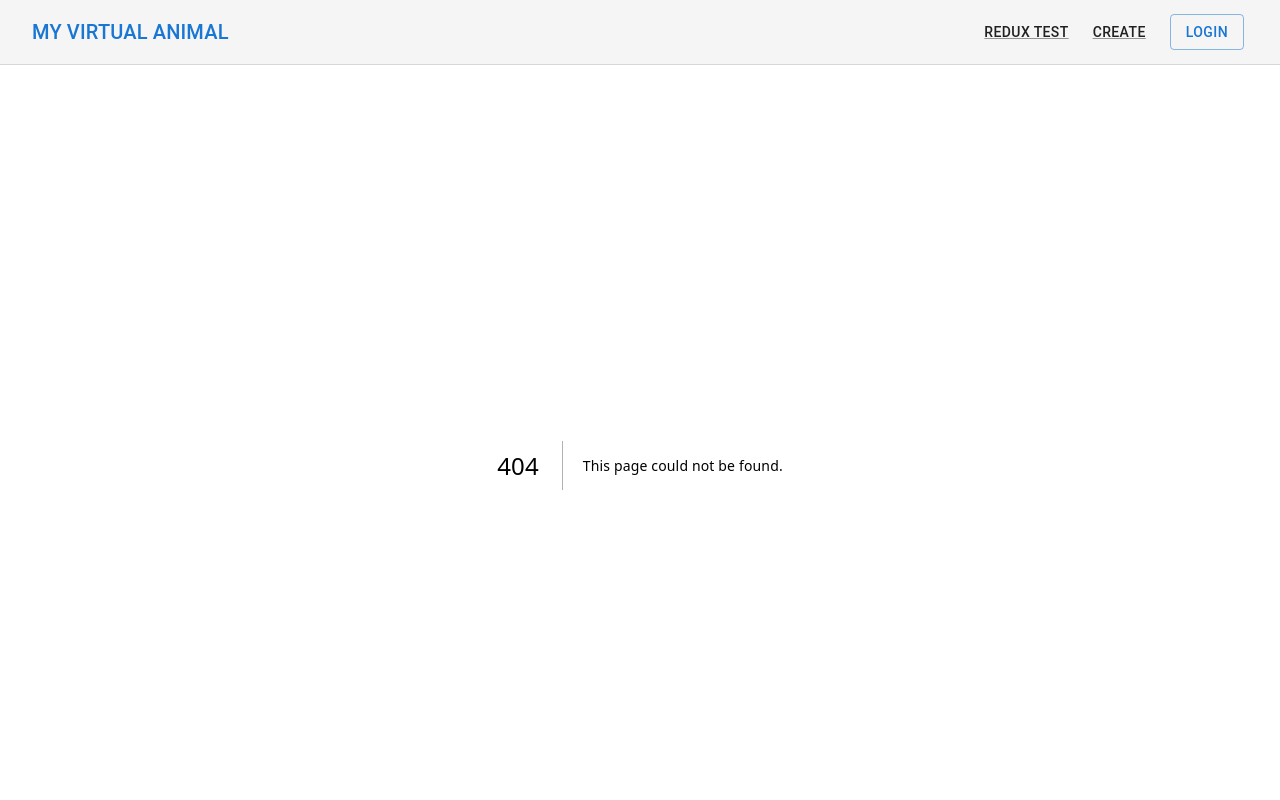
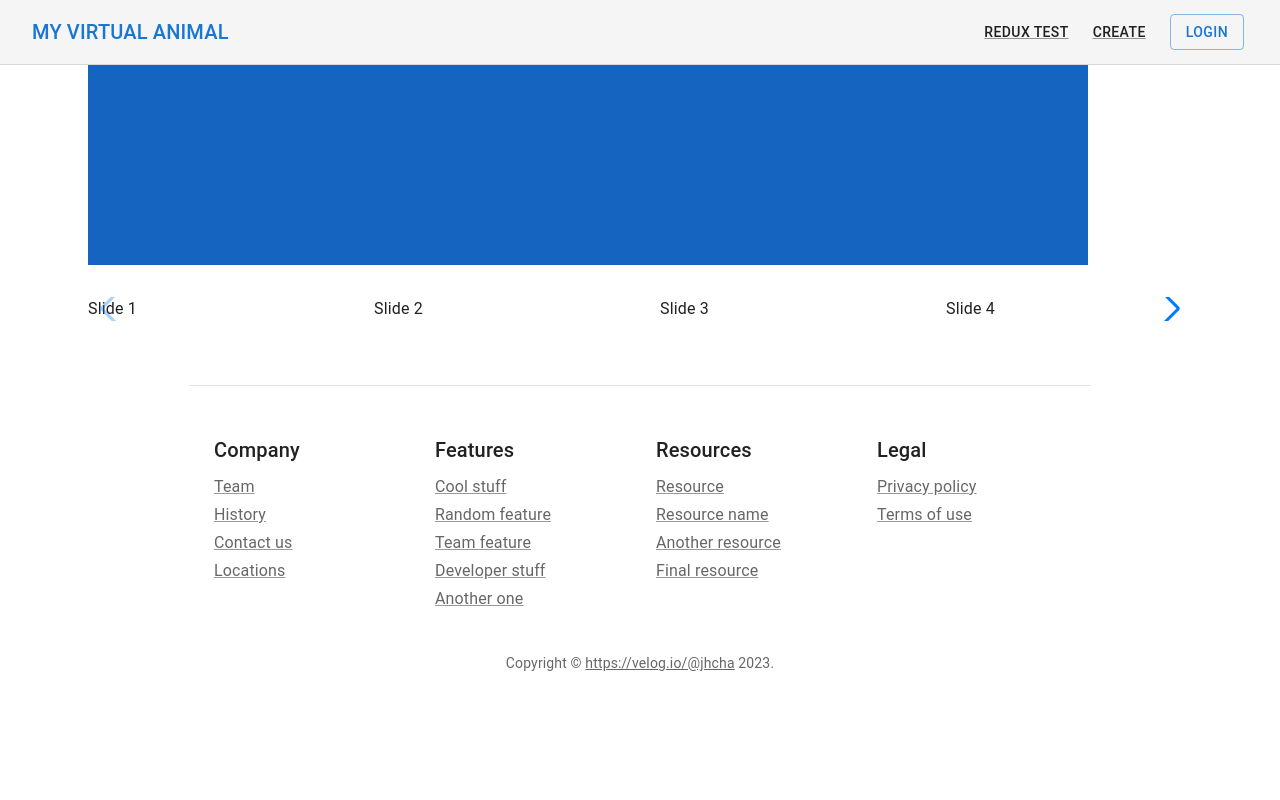
Before and after one commit to jh-cha/my-virtual-animal, a Next.js app: page /mypage in a window 1280 px wide. Before the commit this address had no page. Shown: the top 800 px of the page. Built offline with nearby package versions, Linux system fonts and the light colour scheme; what next-redux-wrapper would draw is missing.

Commit message:
feat: add mypage

```diff
--- a/package.json
+++ b/package.json
@@ -29,6 +29,7 @@
     "react": "18.2.0",
     "react-dom": "18.2.0",
     "react-redux": "^8.1.2",
+    "swiper": "^10.3.1",
     "tailwindcss": "3.3.3",
     "typescript": "5.2.2"
   }
--- /dev/null
+++ b/src/app/mypage/page.tsx
@@ -0,0 +1,56 @@
+'use client';
+
+import { Box, Container, Typography } from '@mui/material';
+import { Swiper, SwiperSlide } from 'swiper/react';
+import { Navigation, Pagination, Scrollbar, A11y } from 'swiper/modules';
+import 'swiper/css';
+import 'swiper/css/navigation';
+import 'swiper/css/pagination';
+import 'swiper/css/scrollbar';
+export default function Mypage() {
+  return (
+    <Container className={style.MypageContainer}>
+      <Container className={style.userInfoContainer}>
+        <Box
+          sx={{
+            width: 1000,
+            height: 200,
+            backgroundColor: 'primary.dark',
+            '&:hover': {
+              backgroundColor: 'primary.main',
+              opacity: [0.9, 0.8, 0.7],
+            },
+          }}
+        />
+      </Container>
+      <Container>
+        <Box marginTop={4}>
+          <Swiper
+            // install Swiper modules
+            modules={[Navigation, Pagination, Scrollbar, A11y]}
+            spaceBetween={40}
+            slidesPerView={4}
+            navigation
+            onSwiper={(swiper) => console.log(swiper)}
+            onSlideChange={() => console.log('slide change')}
+          >
+            <SwiperSlide>Slide 1</SwiperSlide>
+            <SwiperSlide>Slide 2</SwiperSlide>
+            <SwiperSlide>Slide 3</SwiperSlide>
+            <SwiperSlide>Slide 4</SwiperSlide>
+            <SwiperSlide>Slide 11</SwiperSlide>
+            <SwiperSlide>Slide 22</SwiperSlide>
+            <SwiperSlide>Slide 33</SwiperSlide>
+            <SwiperSlide>Slide 44</SwiperSlide>
+          </Swiper>
+        </Box>
+      </Container>
+    </Container>
+  );
+}
+
+const style = {
+  MypageContainer: 'w-full gap-5',
+  userInfoContainer: 'w-full',
+  userInfoBox: 'w-full',
+};
```
